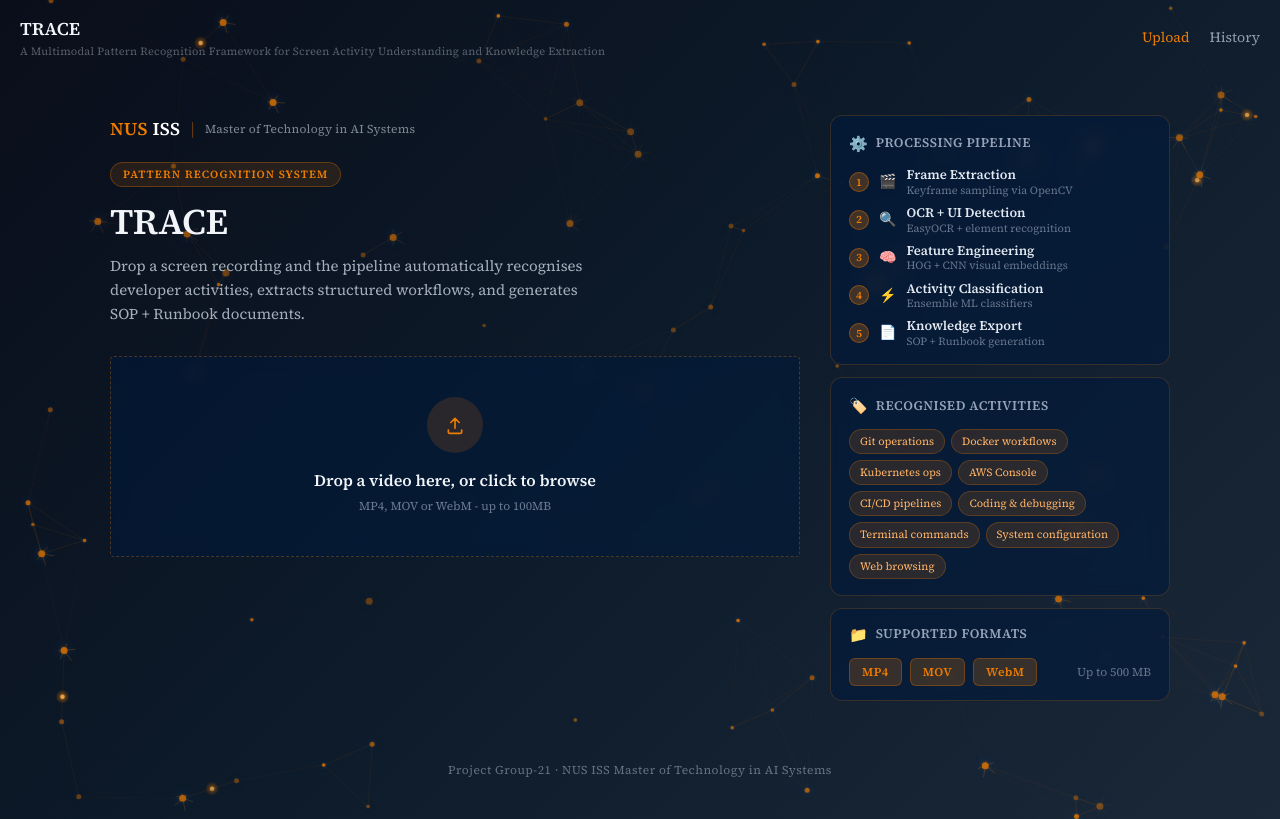
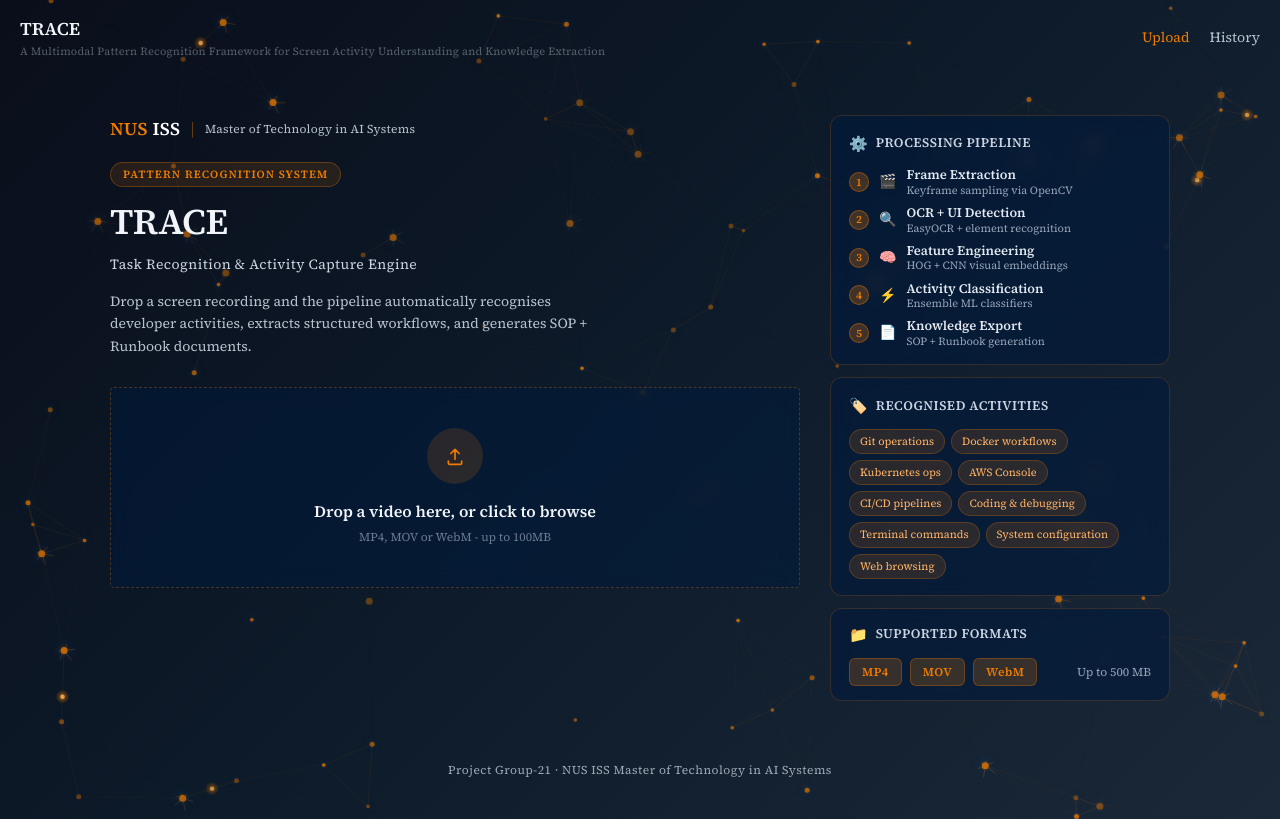
Before and after one commit to laxmi1707/PatternRecognSystem-Video2Text, a React (Vite) app in the folder SourceCode/frontend/: page / in a window 1280 px wide. Built offline with nearby package versions, Linux system fonts and the light colour scheme; no server answers.

Commit message:
feat(ui): add engine tagline to front page, brighten dim fonts across all pages

```diff
--- a/SourceCode/frontend/src/pages/UploadPage.tsx
+++ b/SourceCode/frontend/src/pages/UploadPage.tsx
@@ -33,6 +33,7 @@ export function UploadPage({ onFileSelected }: UploadPageProps) {
             </div>
             <span className="upload-badge">Pattern Recognition System</span>
             <h1 className="upload-title">TRACE</h1>
+            <p className="upload-engine-tag">Task Recognition &amp; Activity Capture Engine</p>
             <p className="upload-desc">
               Drop a screen recording and the pipeline automatically recognises developer
               activities, extracts structured workflows, and generates SOP + Runbook documents.
--- a/SourceCode/frontend/src/styles/app.css
+++ b/SourceCode/frontend/src/styles/app.css
@@ -86,10 +86,17 @@
   margin-bottom: 12px;
   line-height: 1.15;
 }
+.upload-engine-tag {
+  font-size: 14px;
+  font-weight: 500;
+  color: #cbd5e1;
+  letter-spacing: 0.03em;
+  margin: 0 0 14px 0;
+}
 .upload-desc {
-  font-size: 15px;
+  font-size: 14px;
   line-height: 1.6;
-  color: rgba(203,213,225,0.8);
+  color: rgba(203,213,225,0.9);
   max-width: 480px;
   margin-bottom: var(--space-6);
 }
@@ -189,7 +196,7 @@
 .nus-iss-course {
   font-size: 12px;
   font-weight: 500;
-  color: rgba(203,213,225,0.6);
+  color: rgba(203,213,225,0.9);
   letter-spacing: 0.02em;
 }
 
@@ -200,7 +207,7 @@
   text-align: center;
   padding: var(--space-4, 1.5rem) var(--space-4, 1rem);
   font-size: 12px;
-  color: rgba(203,213,225,0.45);
+  color: rgba(203,213,225,0.75);
   letter-spacing: 0.04em;
 }
 
@@ -264,7 +271,7 @@
   font-weight: 700;
   letter-spacing: 0.04em;
   text-transform: uppercase;
-  color: #94a3b8;
+  color: #cbd5e1;
 }
 
 /* pipeline list */
@@ -305,7 +312,7 @@
 }
 .pipeline-step-detail {
   font-size: 11px;
-  color: #64748b;
+  color: #94a3b8;
   line-height: 1.2;
 }
 
@@ -344,7 +351,7 @@
 }
 .format-limit {
   font-size: 12px;
-  color: #64748b;
+  color: #94a3b8;
   margin-left: auto;
 }
 .app-shell:has(.upload-page) .nav-brand {
@@ -354,7 +361,7 @@
   color: rgba(203,213,225,0.6);
 }
 .app-shell:has(.upload-page) .nav a {
-  color: rgba(203,213,225,0.7);
+  color: rgba(203,213,225,0.9);
 }
 .app-shell:has(.upload-page) .nav a:hover,
 .app-shell:has(.upload-page) .nav a[aria-current='page'] {
@@ -415,7 +422,7 @@
 }
 .model-comparison-desc {
   font-size: 13px;
-  color: color-mix(in srgb, var(--color-text) 60%, transparent);
+  color: color-mix(in srgb, var(--color-text) 75%, transparent);
   margin-bottom: var(--space-3);
 }
 .model-comparison-table-wrap {
@@ -433,7 +440,7 @@
   font-size: 11px;
   letter-spacing: 0.06em;
   text-transform: uppercase;
-  color: color-mix(in srgb, var(--color-text) 55%, transparent);
+  color: color-mix(in srgb, var(--color-text) 75%, transparent);
   padding: 10px 14px;
   border-bottom: 1px solid var(--color-divider);
   background: var(--color-surface);
--- a/SourceCode/frontend/src/styles/broadsheet.css
+++ b/SourceCode/frontend/src/styles/broadsheet.css
@@ -237,7 +237,7 @@ figcaption {
   font-size: 11px; margin-top: var(--space-1);
   color: color-mix(in srgb, var(--color-text) 55%, transparent);
 }
-.text-muted { color: color-mix(in srgb, var(--color-text) 55%, transparent); }
+.text-muted { color: color-mix(in srgb, var(--color-text) 72%, transparent); }
 :focus { outline: none; }
 :focus-visible { outline: 2px solid var(--color-accent); outline-offset: 2px; }
 ::selection { background: color-mix(in srgb, var(--color-accent) 30%, transparent); }
```
